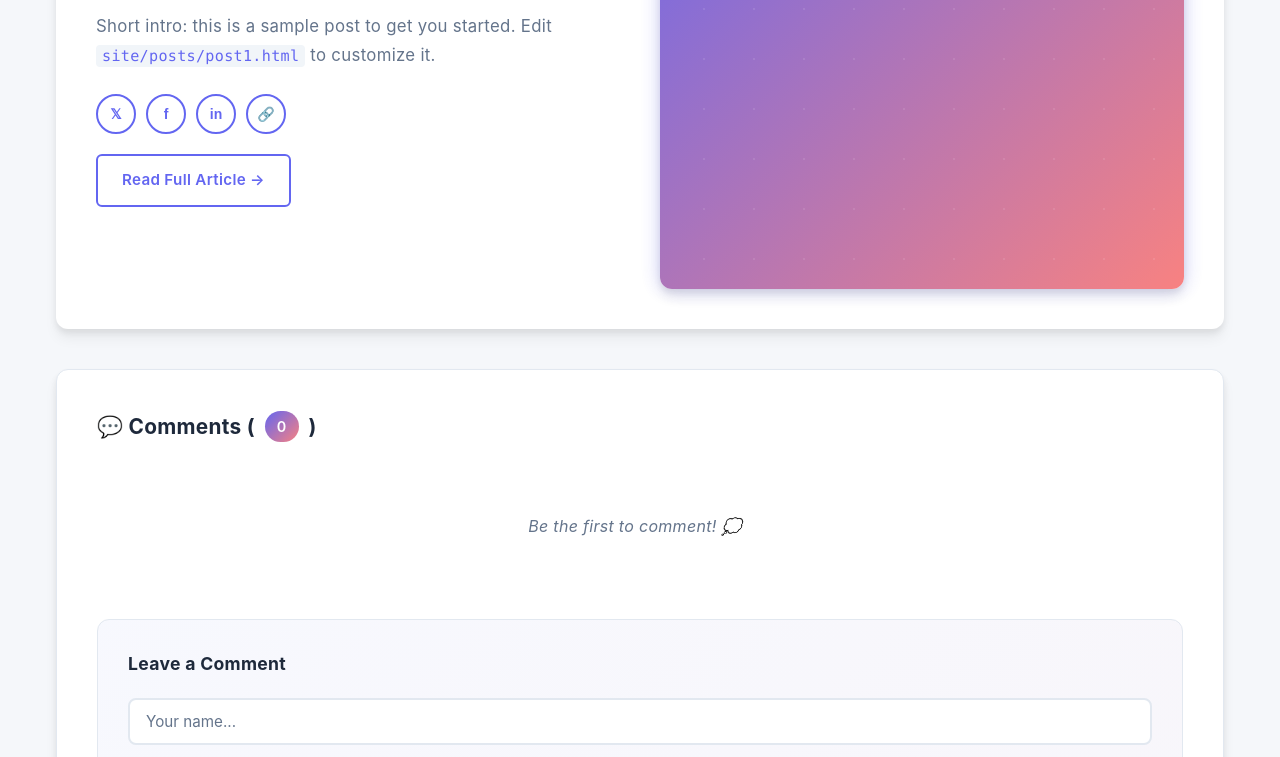
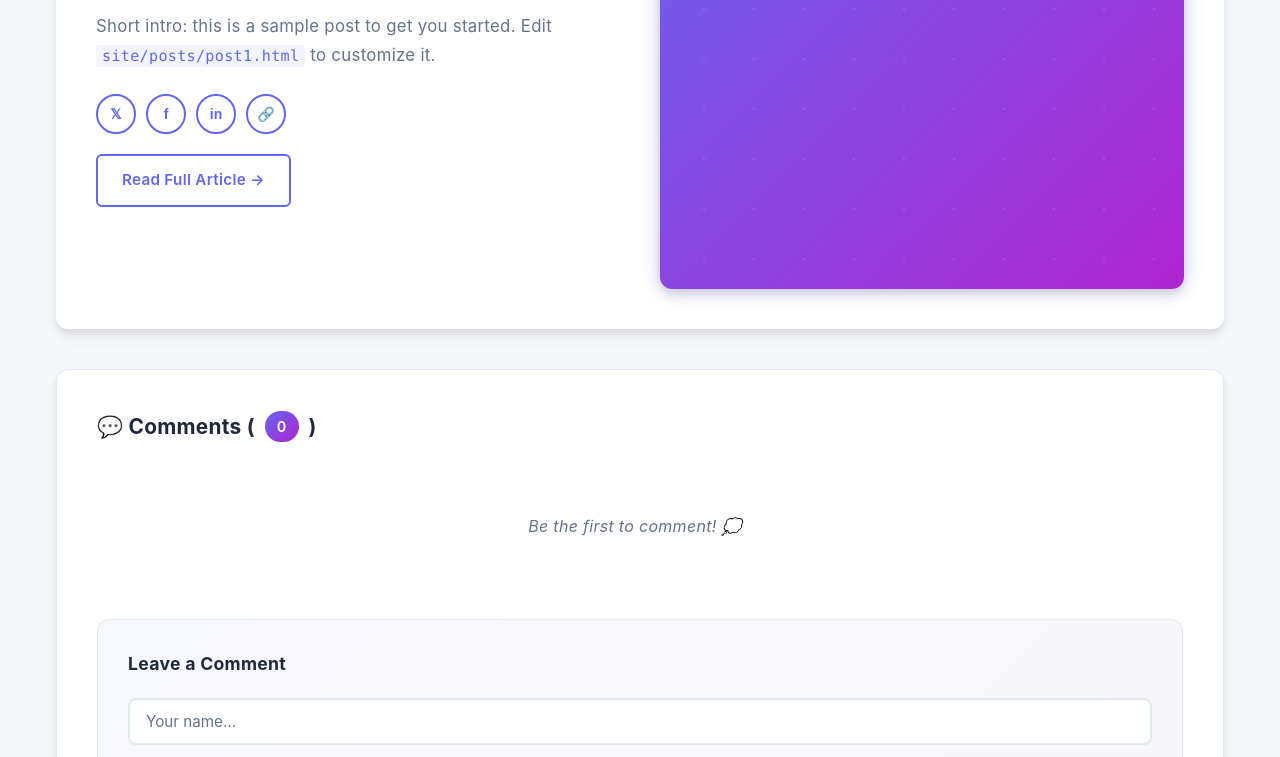
Before and after one commit to godswillefe24-beep/my-blog, a plain HTML site: page index.html in a window 1280 px wide. Shown: the part 731-1488 px from the top of the page. Drawn offline with Linux system fonts and the light colour scheme.

Commit message:
modified the accent-light

```diff
--- a/styles.css
+++ b/styles.css
@@ -3,7 +3,7 @@
   --bg-solid: #f5f7fa;
   --card: #ffffff;
   --accent: #6366f1;
-  --accent-light: #f88181;
+  --accent-light: #af25d1;
   --accent-dark: #4f46e5;
   --muted: #64748b;
   --text: #1e293b;
```
